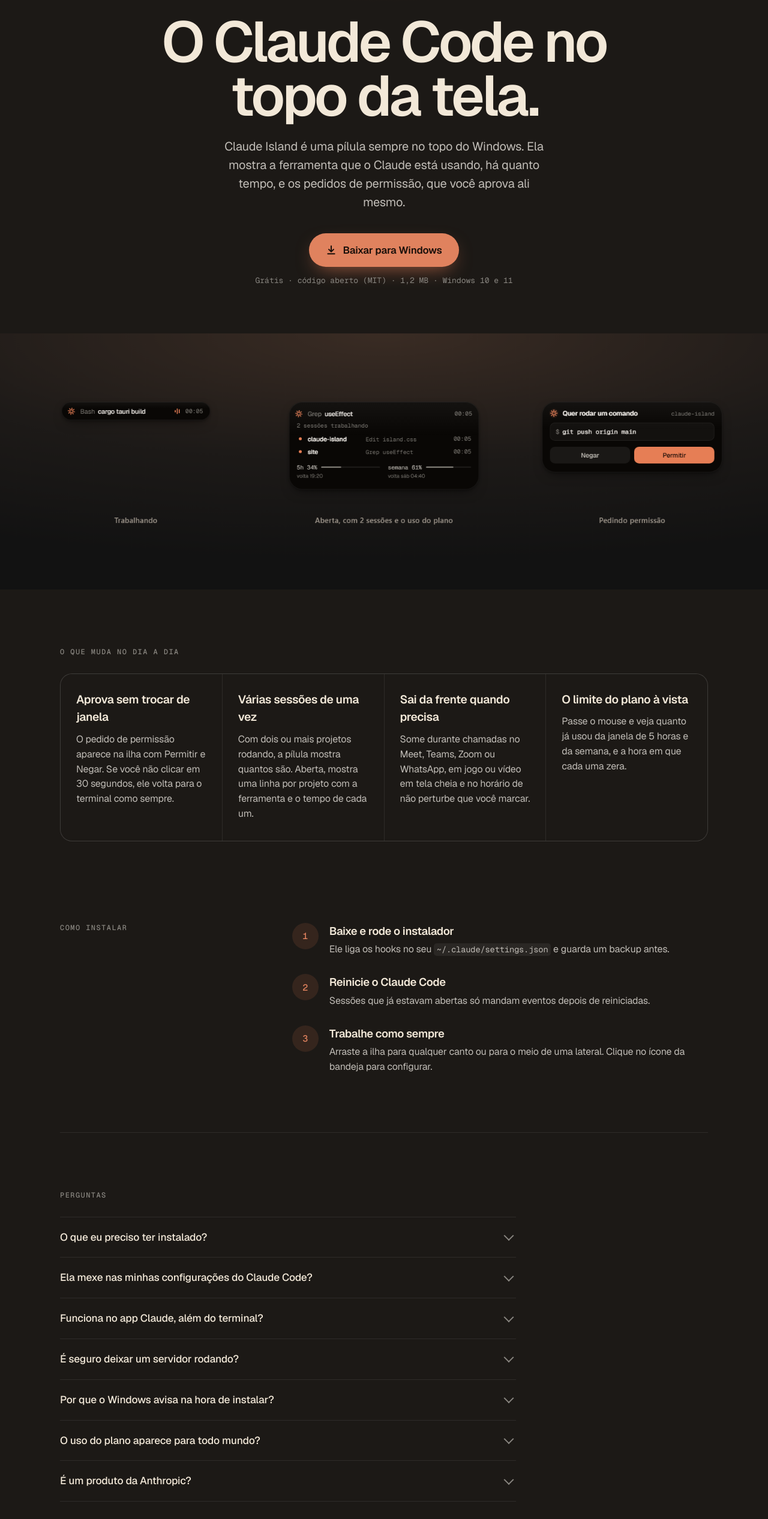
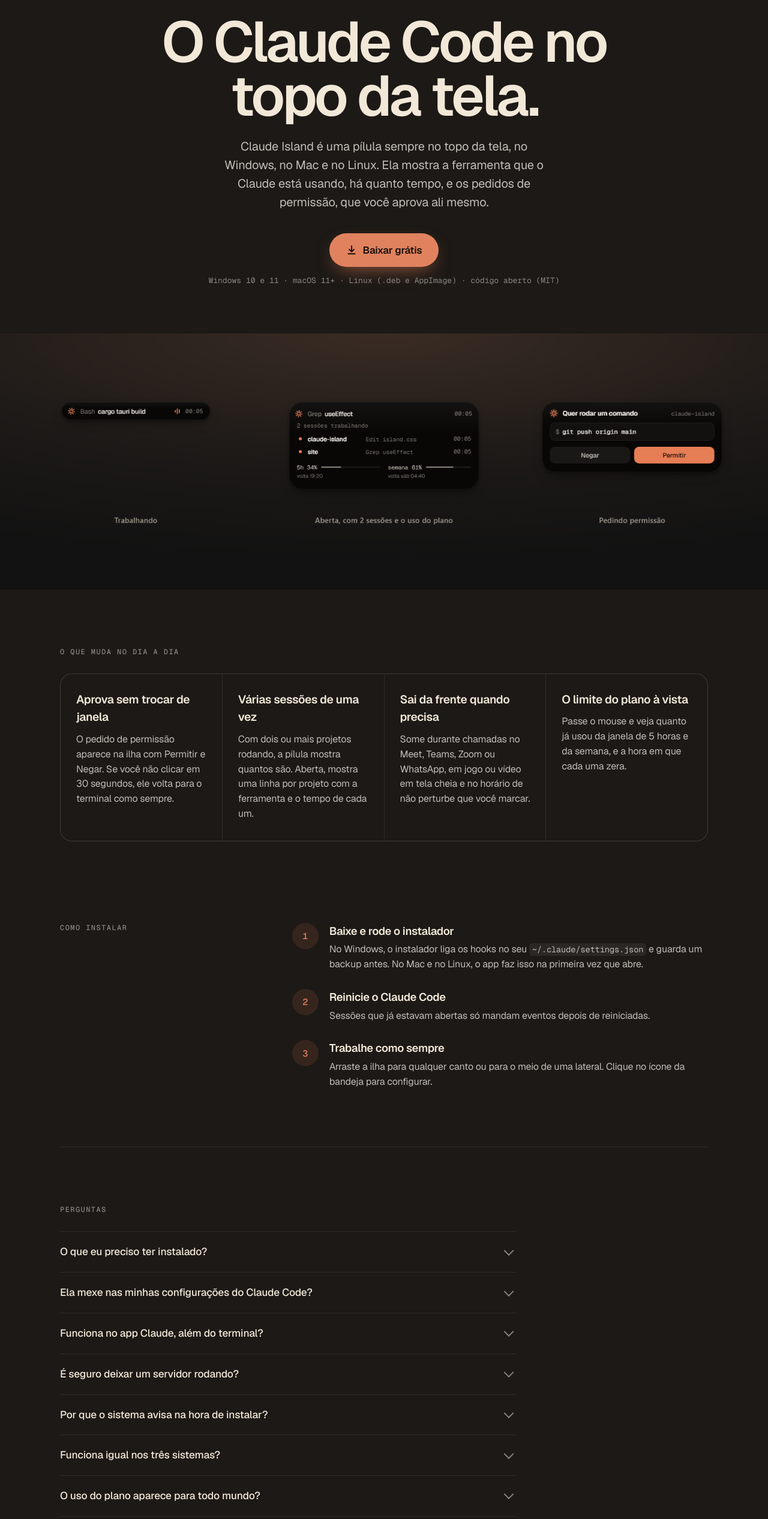
Before and after one commit to 94diogo/claude-island, a plain HTML site: page docs/index.html in a window 1280 px wide. Shown: the part 267-2800 px from the top of the page at 60% size. Drawn offline with nearby package versions, Linux system fonts and the light colour scheme.

Commit message:
docs: instalação no Mac e no Linux, site e banner para os três sistemas
Co-Authored-By: Claude Opus 5.5 <noreply@anthropic.com>

```diff
--- a/docs/index.html
+++ b/docs/index.html
@@ -3,10 +3,10 @@
 <head>
 <meta charset="utf-8">
 <meta name="viewport" content="width=device-width, initial-scale=1">
-<title>Claude Island: o Claude Code no topo do Windows</title>
-<meta name="description" content="Uma pílula sempre no topo do Windows que mostra o que o Claude Code está fazendo e deixa você aprovar permissões sem abrir o terminal. Grátis e de código aberto.">
+<title>Claude Island: o Claude Code no topo da tela</title>
+<meta name="description" content="Uma pílula sempre no topo da tela que mostra o que o Claude Code está fazendo e deixa você aprovar permissões sem abrir o terminal. Para Windows, Mac e Linux, grátis e de código aberto.">
 <meta property="og:title" content="Claude Island">
-<meta property="og:description" content="O Claude Code no topo do Windows: ferramenta em uso, tempo, várias sessões e permissões com um clique.">
+<meta property="og:description" content="O Claude Code no topo da tela: ferramenta em uso, tempo, várias sessões e permissões com um clique.">
 <meta property="og:image" content="https://94diogo.github.io/claude-island/assets/banner.png">
 <meta property="og:type" content="website">
 <meta name="twitter:card" content="summary_large_image">
@@ -44,12 +44,12 @@
   <section class="hero">
     <img class="mark" src="assets/logo-symbol.svg" alt="" width="88" height="88">
     <h1>O Claude Code no topo da tela.</h1>
-    <p class="sub">Claude Island é uma pílula sempre no topo do Windows. Ela mostra a ferramenta que o Claude está usando, há quanto tempo, e os pedidos de permissão, que você aprova ali mesmo.</p>
+    <p class="sub">Claude Island é uma pílula sempre no topo da tela, no Windows, no Mac e no Linux. Ela mostra a ferramenta que o Claude está usando, há quanto tempo, e os pedidos de permissão, que você aprova ali mesmo.</p>
     <a class="cta" href="https://github.com/94diogo/claude-island/releases/latest">
       <svg viewBox="0 0 16 16" aria-hidden="true"><path d="M8 2v8.5M4.5 7 8 10.5 11.5 7M3 13.5h10" fill="none" stroke="currentColor" stroke-width="1.8" stroke-linecap="round" stroke-linejoin="round"/></svg>
-      Baixar para Windows
+      Baixar grátis
     </a>
-    <p class="proof">Grátis · código aberto (MIT) · 1,2 MB · Windows 10 e 11</p>
+    <p class="proof">Windows 10 e 11 · macOS 11+ · Linux (.deb e AppImage) · código aberto (MIT)</p>
   </section>
 
   <figure class="shot">
@@ -81,7 +81,7 @@
   <section class="steps" aria-labelledby="s-title">
     <h2 id="s-title" class="kicker">Como instalar</h2>
     <ol>
-      <li><span>1</span><div><h3>Baixe e rode o instalador</h3><p>Ele liga os hooks no seu <code>~/.claude/settings.json</code> e guarda um backup antes.</p></div></li>
+      <li><span>1</span><div><h3>Baixe e rode o instalador</h3><p>No Windows, o instalador liga os hooks no seu <code>~/.claude/settings.json</code> e guarda um backup antes. No Mac e no Linux, o app faz isso na primeira vez que abre.</p></div></li>
       <li><span>2</span><div><h3>Reinicie o Claude Code</h3><p>Sessões que já estavam abertas só mandam eventos depois de reiniciadas.</p></div></li>
       <li><span>3</span><div><h3>Trabalhe como sempre</h3><p>Arraste a ilha para qualquer canto ou para o meio de uma lateral. Clique no ícone da bandeja para configurar.</p></div></li>
     </ol>
@@ -89,11 +89,12 @@
 
   <section class="faq" aria-labelledby="f-title">
     <h2 id="f-title" class="kicker">Perguntas</h2>
-    <details><summary>O que eu preciso ter instalado?</summary><p>Windows 10 ou 11, o Claude Code e o Node.js no PATH. O Node roda os dois scripts que conversam com a ilha.</p></details>
+    <details><summary>O que eu preciso ter instalado?</summary><p>Windows 10 ou 11, macOS 11 ou mais novo, ou Linux com X11 (ou XWayland), além do Claude Code e do Node.js. O Node roda os dois scripts que conversam com a ilha.</p></details>
     <details><summary>Ela mexe nas minhas configurações do Claude Code?</summary><p>Adiciona os hooks no <code>~/.claude/settings.json</code> e, se você não tiver nenhuma, uma statusline que manda o uso do plano. Faz backup antes. Desinstalar pelo Windows tira os dois.</p></details>
-    <details><summary>Funciona no app Claude, além do terminal?</summary><p>Funciona em qualquer sessão do Claude Code que leia o <code>~/.claude/settings.json</code>: no terminal e na aba Code do app Claude para Windows.</p></details>
+    <details><summary>Funciona no app Claude, além do terminal?</summary><p>Funciona em qualquer sessão do Claude Code que leia o <code>~/.claude/settings.json</code>: no terminal e na aba Code do app Claude.</p></details>
     <details><summary>É seguro deixar um servidor rodando?</summary><p>O servidor escuta só em <code>127.0.0.1</code>, aceita apenas JSON e recusa pedidos vindos do navegador. O código está aberto no GitHub para quem quiser conferir.</p></details>
-    <details><summary>Por que o Windows avisa na hora de instalar?</summary><p>O instalador não tem assinatura digital, então o SmartScreen pergunta antes. Clique em "Mais informações" e depois em "Executar assim mesmo".</p></details>
+    <details><summary>Por que o sistema avisa na hora de instalar?</summary><p>Os instaladores não têm assinatura digital. No Windows, clique em "Mais informações" e depois em "Executar assim mesmo". No Mac, clique com o botão direito no app e escolha "Abrir".</p></details>
+    <details><summary>Funciona igual nos três sistemas?</summary><p>Quase. No Mac a ilha não sabe qual app usa o microfone: ela some quando o microfone está em uso e um app marcado está aberto, e ainda não detecta tela cheia. No Linux ela precisa do X11 ou do XWayland. O autor testa no Windows; Mac e Linux são compilados pelo GitHub Actions.</p></details>
     <details><summary>O uso do plano aparece para todo mundo?</summary><p>Só para os planos Pro, Max e Ultra, e depois da primeira resposta de cada sessão. É o Claude Code que entrega esses números.</p></details>
     <details><summary>É um produto da Anthropic?</summary><p>Não. É um projeto pessoal, sem ligação com a Anthropic. "Claude" e "Claude Code" são marcas da Anthropic.</p></details>
   </section>
@@ -101,7 +102,7 @@
   <section class="final">
     <img src="assets/logo-symbol.svg" alt="" width="64" height="64">
     <h2>Deixe o Claude trabalhar e acompanhe pelo canto do olho.</h2>
-    <a class="cta" href="https://github.com/94diogo/claude-island/releases/latest">Baixar para Windows</a>
+    <a class="cta" href="https://github.com/94diogo/claude-island/releases/latest">Baixar grátis</a>
     <p class="proof"><a href="https://github.com/94diogo/claude-island">Código no GitHub</a> · <a href="https://github.com/94diogo/claude-island/blob/main/CHANGELOG.md">O que há de novo</a></p>
   </section>
 </main>
```
Also changed, not shown: brand/banner.html (+1 -1 lines), brand/banner.png, docs/assets/banner.png, 2 other files.
